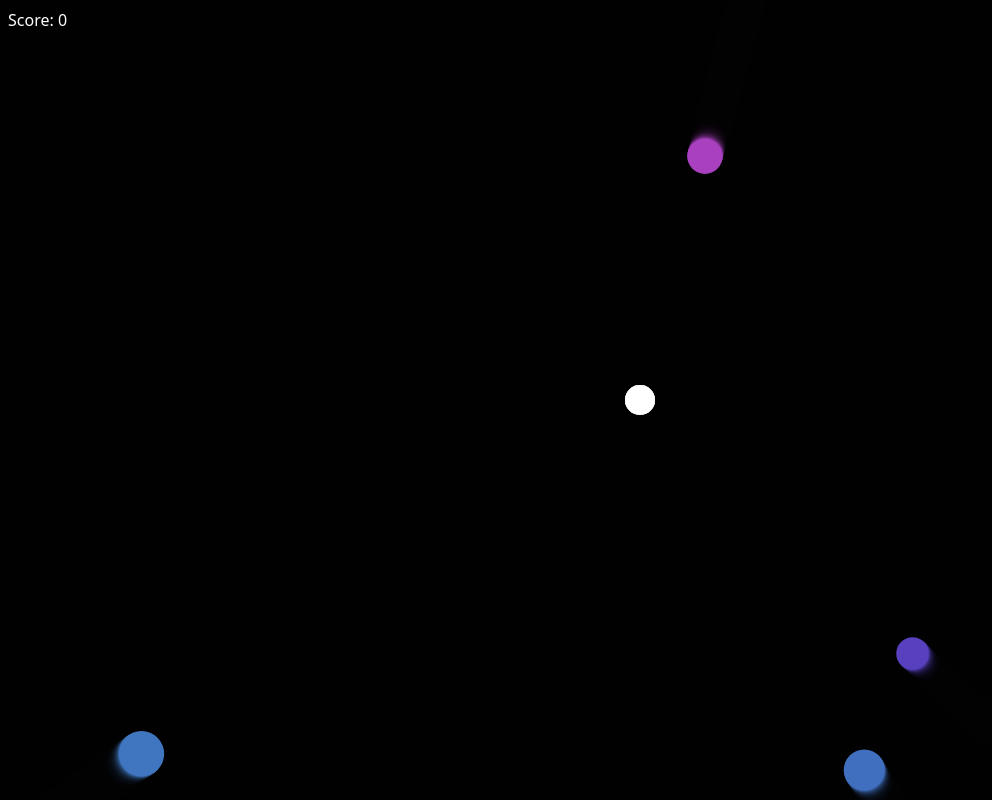
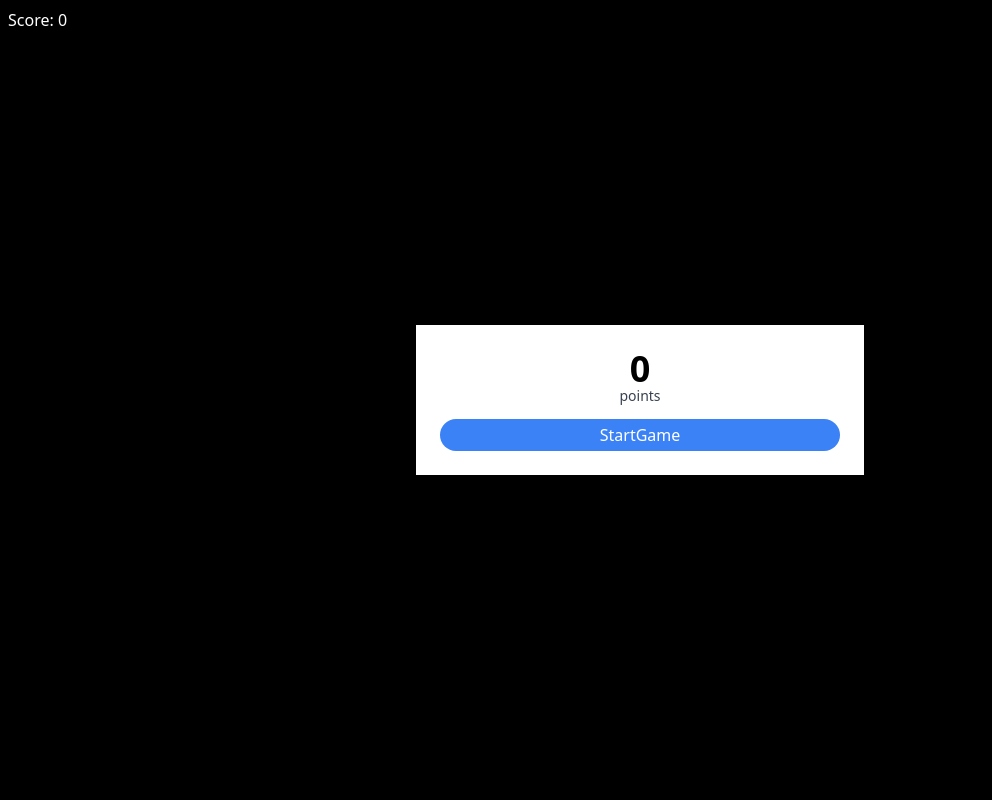
Before and after one commit to SammeJanderson/javascriptGame, a plain HTML site: page index.html in a window 1280 px wide. Shown: the whole page, without its empty margins (0-992 px from the left). Drawn offline with nearby package versions, Linux system fonts and the light colour scheme.

Commit message:
created start game screen

```diff
--- a/index.html
+++ b/index.html
@@ -1,7 +1,20 @@
-<div  class="fixed text-white ml-2 mt-2 select-none"><span >Score: </span><span id="score">0</span></div>
+<div class="fixed text-white ml-2 mt-2 select-none"><span>Score: </span><span id="score">0</span></div>
 
 <canvas>
 </canvas>
+
+<div class="fixed inset-0 flex items-center justify-center" id="startGameMenuEl">
+    <div class="bg-white max-w-md w-full p-6 text-center">
+        <h1 id="gameOverScore " class="text-4xl font-bold" >0</h1>
+        <p class="text-sm text-gray-700 leading-none mb-4">points</p>
+        <div>
+            <button class="bg-blue-500 text-white rounded-full w-full py-1" id="startGameEl">StartGame</button>
+        </div>
+    </div>
+</div>
+
+
+
 
 <link href="https://unpkg.com/tailwindcss@^2/dist/tailwind.min.css" rel="stylesheet">
 
--- a/index.js
+++ b/index.js
@@ -4,6 +4,9 @@ const canvas = document.querySelector('canvas');
 const context = canvas.getContext('2d')
 const friction = 0.98
 const scoreEl = document.querySelector('#score')
+const startGameEl = document.querySelector('#startGameEL')
+const startGameMenuEl = document.querySelector('#startGameMenuEl')
+const gameoverScoreEl = document.querySelector('#gameOverScore')
 
 canvas.width = innerWidth
 canvas.height = innerHeight
@@ -180,6 +183,9 @@ function animate() {
         // game over
         if (dist - enemy.radius - player.radius < 1) {
             cancelAnimationFrame(animationId)
+            startGameMenuEl.style.display = 'initial';
+            gameoverScoreEl.innerHTML = score;
+
 
         }
 
@@ -190,8 +196,7 @@ function animate() {
             const dist = Math.hypot(projectile.x - enemy.x, projectile.y - enemy.y)
             if (dist - enemy.radius - projectile.radius < 1) {
 
-                score += 100
-                scoreEl.innerHTML=score
+
 
                 //create explosions
                 for (let i = 0; i < enemy.radius * 2; i++) {
@@ -205,6 +210,8 @@ function animate() {
                 }
 
                 if (enemy.radius - 10 > 10) {
+                    score += 100
+                    scoreEl.innerHTML = score
                     gsap.to(enemy, {
                         radius: enemy.radius - 10
                     })
@@ -217,6 +224,8 @@ function animate() {
                         enemies.splice(index, 1)
                         projectiles.splice(projectileIndex, 1)
                     }, 0)
+                    score += 250
+                    scoreEl.innerHTML = score
                 }
 
             }
@@ -231,16 +240,13 @@ window.addEventListener('click', (event) => {
         x: Math.cos(angle) * 4,
         y: Math.sin(angle) * 4
     }
-
-
-
     projectiles.push(new Projectile(canvas.width / 2, canvas.height / 2, 5, 'red', velocity))
-
 })
 
 
+startGameEl.addEventListener('click', () => {
+    startGameMenuEl.style.display = 'none';
 
-
-
-animate();
-spawEnemies();
+    animate();
+    spawEnemies();
+})
--- a/style.css
+++ b/style.css
@@ -1,3 +1,4 @@
 body{
     margin: 0;
+    background-color: black;
 }
```
